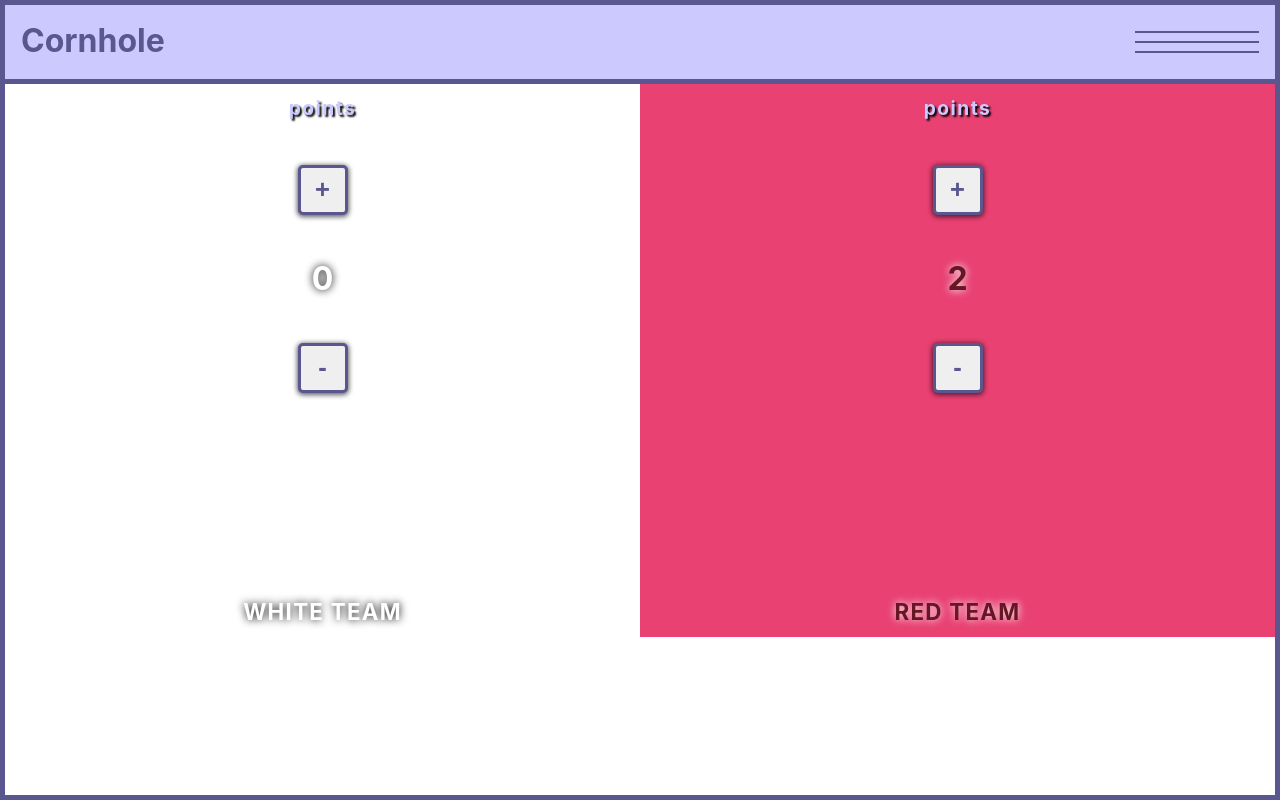
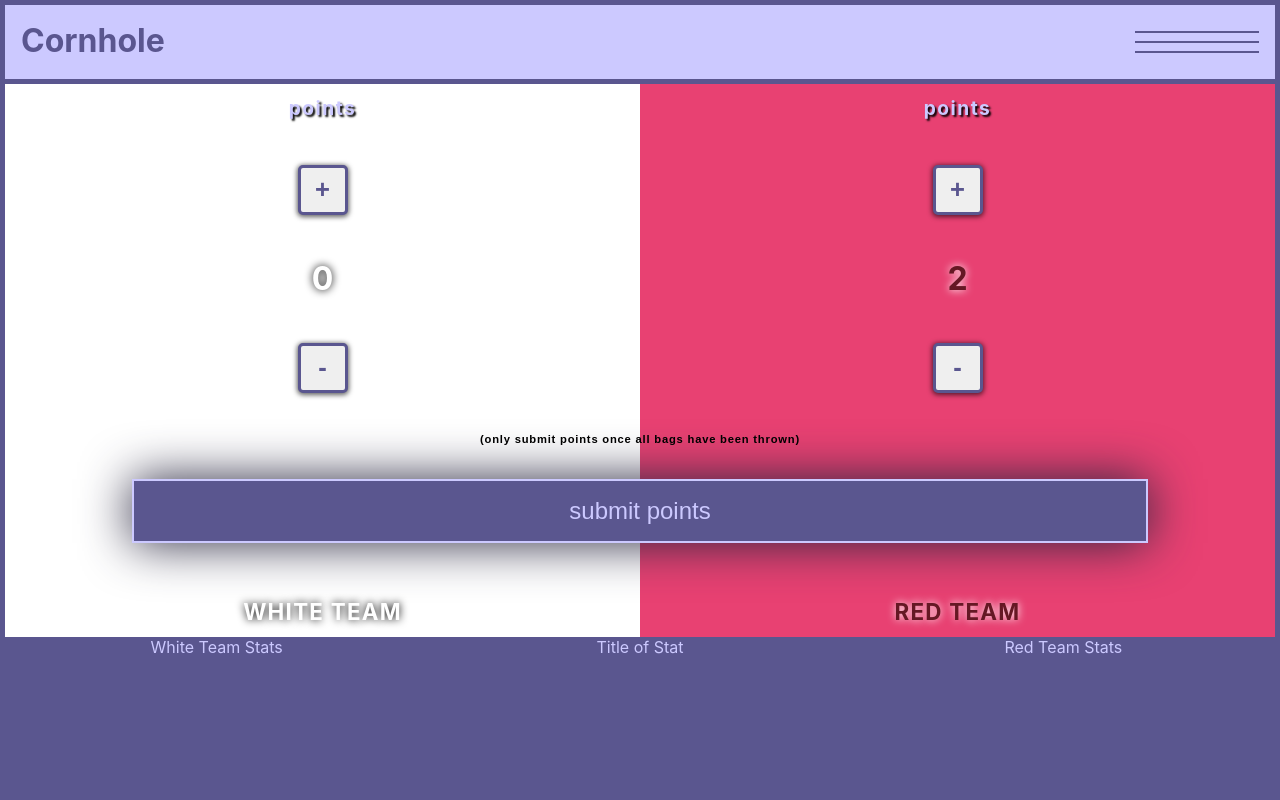
Before and after one commit to CodingDatum/cornhole-counter, a React (Create React App) app: page / in a window 1280 px wide. Built offline with nearby package versions, Linux system fonts and the light colour scheme.

Commit message:
started basic footer layout with submit button implementation

```diff
--- a/src/App.js
+++ b/src/App.js
@@ -1,6 +1,7 @@
 import React from "react";
 import Navbar from "./components/Navbar/Navbar.js";
 import Main from "./components/Main/Main.js";
+import Footer from "./components/Footer/Footer.js";
 
 import styles from "./App.module.css";
 
@@ -9,6 +10,7 @@ function App() {
     <div className={styles.main}>
       <Navbar />
       <Main />
+      <Footer />
     </div>
   );
 }
--- /dev/null
+++ b/src/components/Footer/Footer.js
@@ -0,0 +1,16 @@
+import React from 'react';
+
+import styles from './Footer.module.css'
+
+const Footer = props => {
+    return(
+        <div className={styles["footer-container"]}>
+            <button className={styles["submit-round-button"]}>submit points</button>
+            <div>White Team Stats</div>
+            <div>Title of Stat</div>
+            <div>Red Team Stats</div>
+        </div>
+    )
+};
+
+export default Footer
--- /dev/null
+++ b/src/components/Footer/Footer.module.css
@@ -0,0 +1,41 @@
+.footer-container{
+    height: 20%;
+    width: 100%;
+    color: rgb(204, 201, 255);
+    background: rgba(90, 86, 143);
+    display: flex;
+    position: relative;
+}
+
+.footer-container div{
+    height: 100%;
+    width: 100%;
+    text-align: center;
+}
+
+.submit-round-button{
+    font-size: 1.5rem;
+    padding: 1rem;
+    width: 80%;
+    position: absolute;
+    top: -100%;
+    background-color: rgba(90, 86, 143);
+    border: 2.5px solid rgb(204, 201, 255);
+    color: rgb(204, 201, 255);
+    left: 50%;
+    transform: translateX(-50%);
+    box-shadow: 0px 0px 50px rgb(40, 38, 62);
+}
+
+.submit-round-button::before{
+    content:"(only submit points once all bags have been thrown)";
+    position: absolute;
+    font-size: 0.7rem;
+    color: black;
+    font-weight: bold;
+    letter-spacing: 0.8px;
+    top: -80%;
+    left: 50%;
+    transform: translateX(-50%);
+    width: 50vw;
+}
--- a/src/components/Navbar/Navbar.module.css
+++ b/src/components/Navbar/Navbar.module.css
@@ -69,10 +69,8 @@
     top: 0;
     bottom: 0;
     background-color:rgba(90, 86, 143);
-    border: 3px solid rgba(90, 86, 143);
-    border-right: none;
     z-index: 500;
-    box-shadow: -10px 0px 80px 5px #2c6d59;
+    box-shadow: -10px 0px 80px 5px #000000;
     opacity: 0;
     transform: translatex(100%);
     animation: navcol 1s ease forwards;
```
